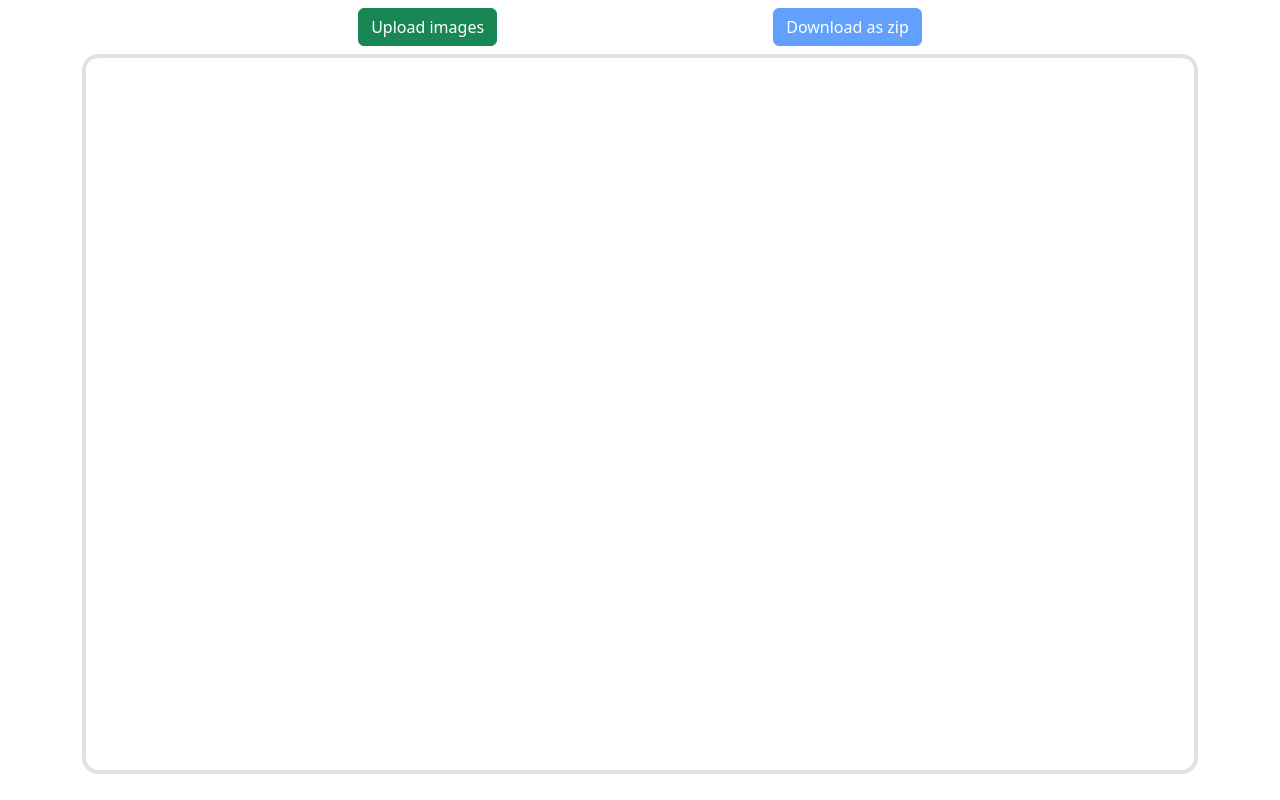
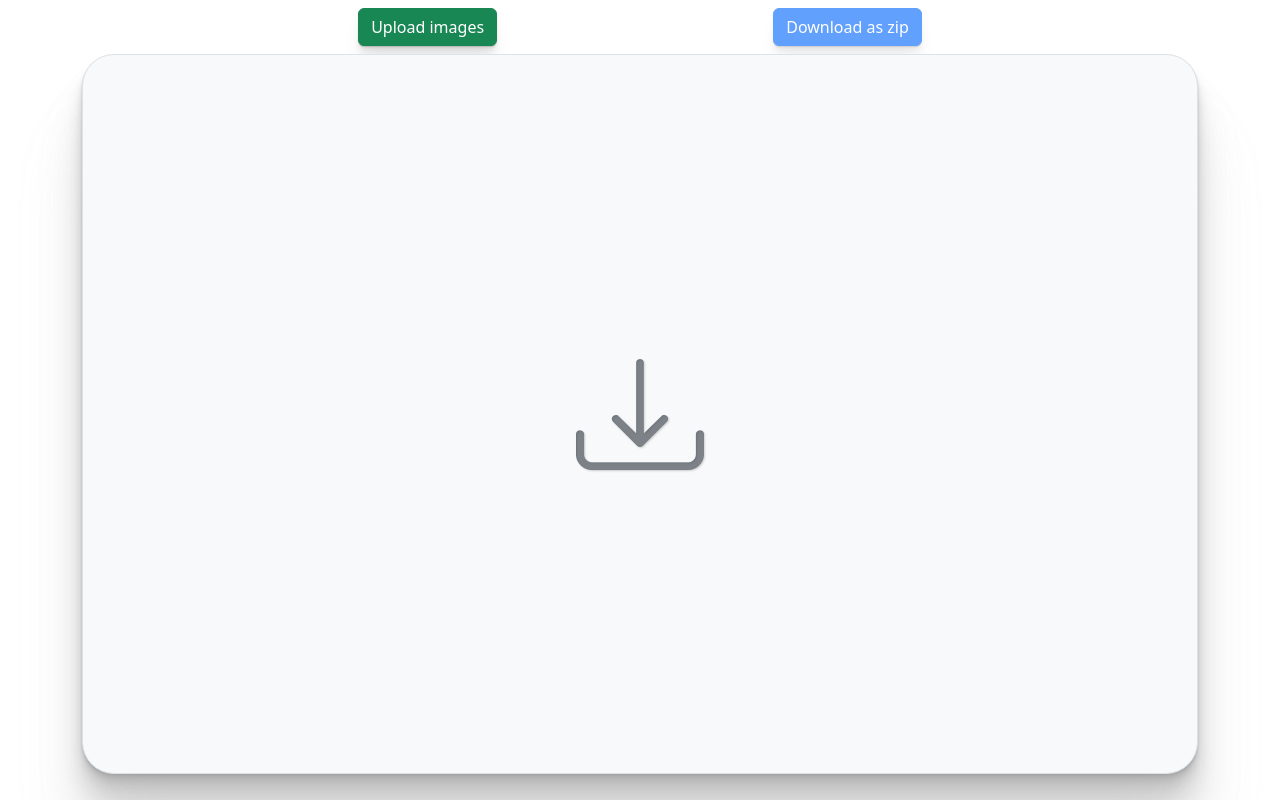
Before and after one commit to Mi1ton/heic-jpeg, a React app: page / in a window 1280 px wide. Built offline with nearby package versions, Linux system fonts and the light colour scheme; the HTML template or start-up script is replaced by a standard one.

Commit message:
Shadows Drag and drop

```diff
--- a/src/App.jsx
+++ b/src/App.jsx
@@ -20,25 +20,32 @@ import "../node_modules/bootstrap-icons/font/bootstrap-icons.css";
 export default function App() {
   const [jpegs, setJpegs] = useState([]);
   const [isConverting, setIsConverting] = useState(false);
+  async function initConvert(fileArray) {
+    setIsConverting(true);
+    setJpegs(await convert(fileArray));
+    setIsConverting(false);
+  }
   return (
     <div>
       <div className="container">
         <nav className="navbar justify-content-evenly">
           <UploadBtn
             onChange={async (e) => {
-              setIsConverting(true);
-              setJpegs(await convert(Array.from(e.target.files)));
-              setIsConverting(false);
+              await initConvert(Array.from(e.target.files));
             }}
           />
           <button
-            className="btn btn-primary"
+            className="btn btn-primary shadow-elevation-medium"
             disabled={!isConverting && jpegs.length ? false : true}
             onClick={async () => await zip(jpegs)}>
             Download as zip
           </button>
         </nav>
-        <Gallery jpegs={jpegs} displaySpinner={isConverting} />
+        <Gallery
+          jpegs={jpegs}
+          isConverting={isConverting}
+          initConvert={initConvert}
+        />
       </div>
     </div>
   );
--- a/src/components/Gallery.jsx
+++ b/src/components/Gallery.jsx
@@ -1,26 +1,69 @@
-function Gallery({ jpegs, displaySpinner }) {
+import { useState } from "react";
+import convert from "../utils/convert";
+
+function Gallery({ jpegs, isConverting, initConvert }) {
+  const [isDragging, setIsDragging] = useState(false);
+  const bgColor = isDragging ? "bg-dark bg-opacity-10" : "bg-light";
+  async function dropHandler(e) {
+    e.preventDefault();
+    const dataTransferArray = Array.from(e.dataTransfer.files);
+    await initConvert(dataTransferArray);
+    setIsDragging(false);
+  }
+  function dragOverHandler(e) {
+    setIsDragging(true);
+  }
+  function dragLeaveHandler(e) {
+    setIsDragging(false);
+  }
+  function onDragOverHandler(e) {
+    e.preventDefault();
+  }
   return (
     <div
-      className="border border-dark-subtle border-4 rounded-4 bg-body-secondary p-3 overflow-scroll"
-      style={{ height: "90vh" }}>
-      {displaySpinner ? (
+      onDrop={async (e) => await dropHandler(e)}
+      onDragEnter={(e) => dragOverHandler(e)}
+      onDragLeave={(e) => dragLeaveHandler(e)}
+      onDragOver={(e) => onDragOverHandler(e)}
+      className={`border border-dark-subtle rounded-5 overflow-scroll position-relative shadow-elevation-high p-3 ${bgColor} `}
+      style={{
+        height: "90vh",
+      }}>
+      {!isConverting && !jpegs.length ? (
+        <i
+          className={
+            "bi-download position-absolute top-50 start-50 translate-middle bg-secondary"
+          }
+          style={{
+            display: "box",
+            fontSize: "8rem",
+            color: "transparent",
+            backgroundClip: "text",
+            WebkitBackgroundClip: "text",
+            textShadow: "1px 1px 2px rgba(150, 150, 150, .4)",
+          }}></i>
+      ) : null}
+
+      <div className="row row-cols-2 row-cols-md-4 g-4">
+        {isConverting ? (
           <Spinner />
         ) : (
-        <div className="row row-cols-2 row-cols-md-4 g-4">
+          <>
             {jpegs.map((jpeg, index) => {
               return <Img jpeg={jpeg} key={index} />;
             })}
+          </>
+        )}
       </div>
-      )}
     </div>
   );
 }
 
 function Spinner() {
   return (
-    <div className="d-flex justify-content-center">
+    // <div className="position-absolute top-50 start-50 translate-middle">
     <div className="spinner-border" role="status"></div>
-    </div>
+    // </div>
   );
 }
 
@@ -31,16 +74,15 @@ function Img({ jpeg }) {
       <div style={{ position: "relative" }}>
         <a href={jpegURL} download={jpeg.name}>
           <img
-            className="rounded-3 shadow img-fluid border border-secondary border-2"
+            className="rounded-4 shadow-elevation-medium img-fluid border border-secondary"
             src={jpegURL}
             alt="Preview of a converted image"></img>
           <i
-            className="bi-download"
+            className="bi-download fs-5"
             style={{
               position: "absolute",
               bottom: ".1rem",
               right: ".5rem",
-              fontSize: "1.2rem",
               color: "white",
               textShadow: "0 0 3px black",
             }}></i>
--- a/src/components/UploadBtn.jsx
+++ b/src/components/UploadBtn.jsx
@@ -1,6 +1,6 @@
 function UploadBtn({ onChange }) {
   return (
-    <label htmlFor="upload-button" className="btn btn-success">
+    <label htmlFor="upload-button" className="btn btn-success shadow-elevation-medium">
       Upload images
       <input
         type="file"
--- a/src/scss/styles.scss
+++ b/src/scss/styles.scss
@@ -1,2 +1,45 @@
 // Import all of Bootstrap's CSS
 @import "bootstrap/scss/bootstrap";
+
+:root {
+  --shadow-color: 0deg 0% 63%;
+  --shadow-elevation-low: 0px 1px 0.9px hsl(var(--shadow-color) / 0.42),
+    0px 1.4px 1.3px -1.9px hsl(var(--shadow-color) / 0.32),
+    0px 3.6px 3.3px -3.8px hsl(var(--shadow-color) / 0.22);
+  --shadow-elevation-medium: 0px 1px 0.9px hsl(var(--shadow-color) / 0.44),
+    0px 2.3px 2.1px -1.3px hsl(var(--shadow-color) / 0.36),
+    0px 6.7px 6.2px -2.6px hsl(var(--shadow-color) / 0.29),
+    0.1px 18px 16.6px -3.8px hsl(var(--shadow-color) / 0.21);
+  --shadow-elevation-high: 0px 1px 0.9px hsl(var(--shadow-color) / 0.41),
+    0px 2.9px 2.7px -0.5px hsl(var(--shadow-color) / 0.37),
+    0px 5.6px 5.2px -1.1px hsl(var(--shadow-color) / 0.34),
+    0px 10.6px 9.8px -1.6px hsl(var(--shadow-color) / 0.3),
+    0.1px 19.1px 17.6px -2.2px hsl(var(--shadow-color) / 0.27),
+    0.1px 32.6px 30.1px -2.7px hsl(var(--shadow-color) / 0.23),
+    0.2px 52.4px 48.3px -3.3px hsl(var(--shadow-color) / 0.19),
+    0.3px 80px 73.8px -3.8px hsl(var(--shadow-color) / 0.16);
+}
+
+.shadow-elevation-high {
+  box-shadow: var(--shadow-elevation-high);
+}
+
+.shadow-elevation-medium {
+  box-shadow: var(--shadow-elevation-medium);
+}
+
+.shadow-elevation-low {
+  box-shadow: var(--shadow-elevation-low);
+}
+
+.text-shadow-elevation-high {
+  text-shadow: var(--shadow-elevation-high);
+}
+
+.text-shadow-elevation-medium {
+  text-shadow: var(--shadow-elevation-medium);
+}
+
+.text-shadow-elevation-low {
+  text-shadow: var(--shadow-elevation-low);
+}
--- a/src/utils/convert.js
+++ b/src/utils/convert.js
@@ -1,8 +1,8 @@
 import heic2any from "heic2any";
 
-async function convert(heics) {
+async function convert(fileArray) {
   const start = performance.now();
-  const fileList = Array.from(heics);
+  const fileList = Array.from(fileArray);
   // Create array of promises
   const promises = fileList.map((heic) => {
     return heic2any({
@@ -16,7 +16,9 @@ async function convert(heics) {
   const jpegFiles = await Promise.allSettled(promises).then((results) => {
     return results.map((result, index) => {
       const jpegBlob = result.value;
-      const name = fileList[index].name.toLowerCase().replace(/heic$|heif$/, "jpg");
+      const name = fileList[index].name
+        .toLowerCase()
+        .replace(/heic$|heif$/, "jpg");
       const jpegFile = new File([jpegBlob], name);
       return jpegFile;
     });
--- a/src/utils/zip.js
+++ b/src/utils/zip.js
@@ -7,7 +7,7 @@ async function zip(jpegs) {
     zip.file(jpeg.name, jpeg);
   });
   const zipURL = zip.generateAsync({ type: "blob" }).then((blob) => {
-    saveAs(blob, "hello.zip");
+    saveAs(blob, "heic2jpeg.zip");
   });
 }
 
```
Lines whose indentation alone changed are shown as unchanged.
